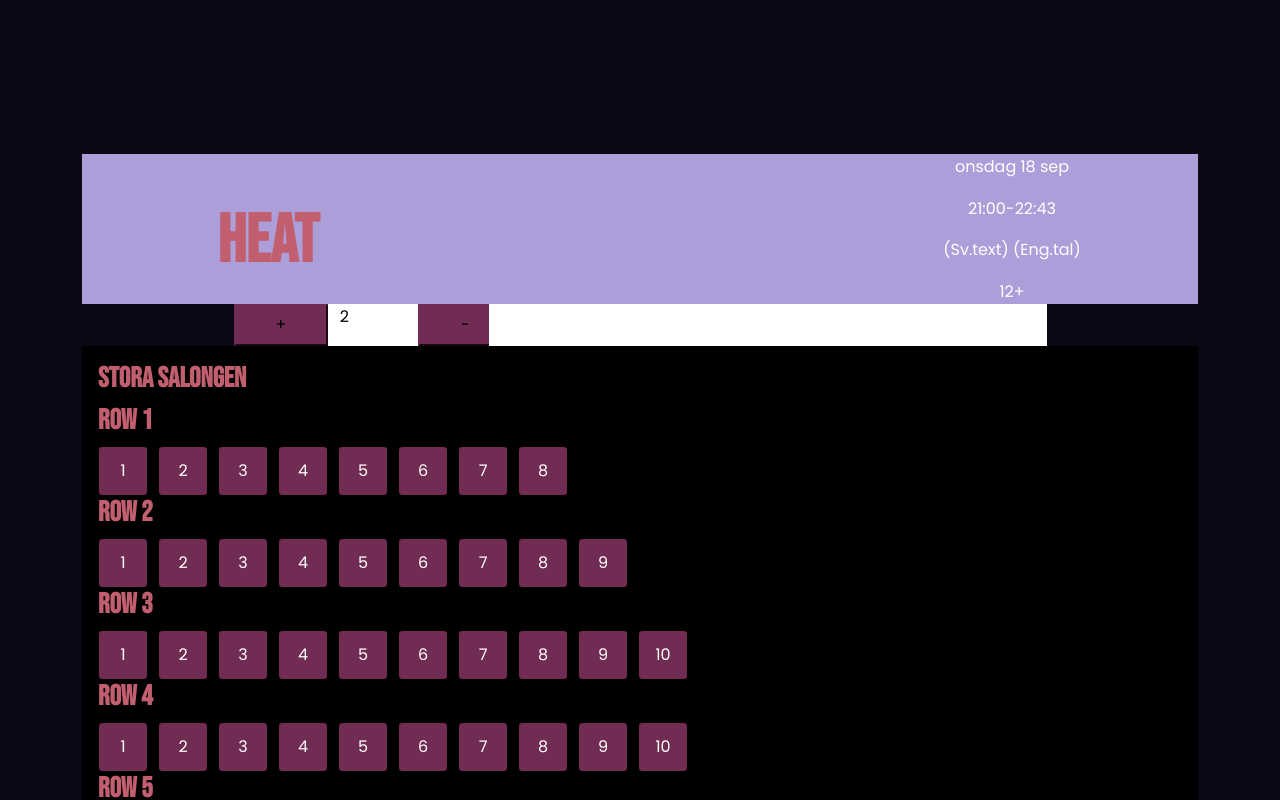
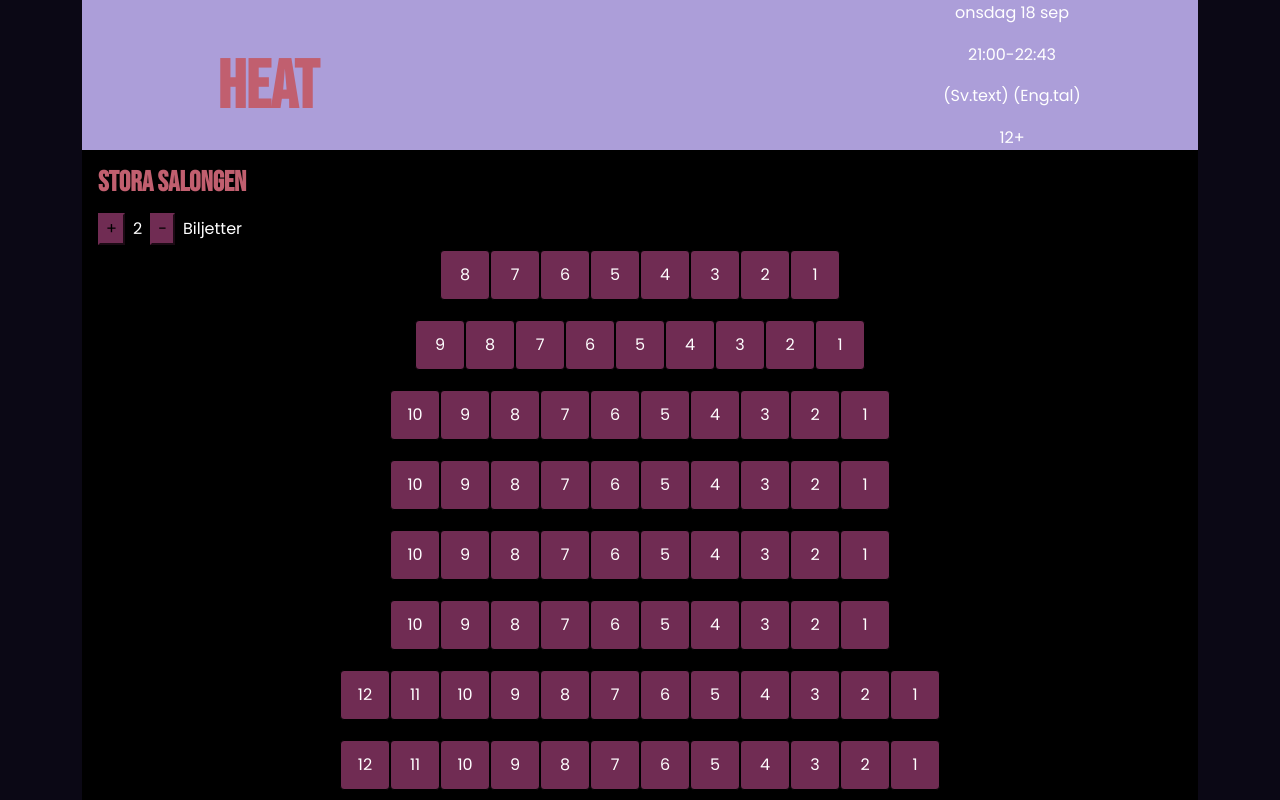
Before and after one commit to staraii/filmvisarna, a React (Vite) app: page /boka in a window 1280 px wide. Shown: the top 800 px of the page. Built offline with nearby package versions, Linux system fonts and the light colour scheme.

Commit message:
fixade stolar, state hantering samt interaktivitet

```diff
--- a/src/pages/BookingPage.tsx
+++ b/src/pages/BookingPage.tsx
@@ -1,86 +1,64 @@
 import "./bookingPage.css";
-import Container from "react-bootstrap/Container";
-import Row from "react-bootstrap/Row";
-import Col from "react-bootstrap/Col";
-import Navbar from "react-bootstrap/Navbar";
+
 import { useState } from "react";
-import Nav from "react-bootstrap/Nav";
 
 export default function BookingPage() {
-  const [showMenu, setShowMenu] = useState(true);
+  const [tickets, setTickets] = useState<number>(2);
+  const [selectedSeat, setSelectedSeat] = useState<string[]>([]);
+
   const seats = {
-    "1": 8,
-    "2": 9,
-    "3": 10,
-    "4": 10,
-    "5": 10,
-    "6": 10,
-    "7": 12,
-    "8": 12,
+    1: 8,
+    2: 9,
+    3: 10,
+    4: 10,
+    5: 10,
+    6: 10,
+    7: 12,
+    8: 12,
   };
-  let selectedTickets = 2;
 
   const seatGrid = Object.entries(seats).map(([row, seatCount]) => (
-    <div key={row} className="seat-row">
-      <h4>Row {row}</h4>
-      <div className="seat-grid">
-        {Array.from({ length: seatCount }).map((_, index) => (
-          <button key={index} className="seat">
-            {index + 1}
-          </button>
-        ))}
+    <div key={row} className="d-flex flex-row-reverse">
+      <div className="">
+        {Array.from({ length: seatCount })
+          .map((_, index) => (
+            <button
+              onClick={() => handleSeatSelect(Number(row), index)}
+              key={index}
+              className="seat"
+            >
+              {index + 1}
+            </button>
+          ))
+          .reverse()}
       </div>
     </div>
   ));
+  //gör om sätena till en klass? seatgrid constructor
+
+  function handleSeatSelect(row: number, index: number) {
+    //med stolen row och index som utgångspunkt, välj sedan row + antalet biljetter som valts
+    let seat = index + 1;
+
+    for (let i = 0; i < tickets; i++) {
+      setSelectedSeat((oldSelectedSeat) => [
+        ...oldSelectedSeat,
+        row + ":" + (seat + i) + " ",
+      ]);
+      console.log(selectedSeat);
+    }
+  }
 
   return (
     <>
-      <Navbar
-        fixed="top"
-        bg="primary"
-        className="navbar-bottom"
-        style={showMenu ? { height: "16vh" } : {}}
-      >
-        <Container className="flex-column">
-          {showMenu ? (
-            <Row xs={3} md={3} lg={3} className="navbar-row">
-              <Col>
-                <Nav.Link href="#login">Logga in</Nav.Link>
-              </Col>
-              <Col>
-                <Nav.Link href="#blimedlem">Bli medlem</Nav.Link>
-              </Col>
-              <Col>
-                <Nav.Link href="#avboka">Avboka platser</Nav.Link>
-              </Col>
-            </Row>
-          ) : null}
-          <Row xs={3} md={3} lg={3} className="navbar-row">
-            <Col>
-              <Nav.Link href="#home">Hem</Nav.Link>
-            </Col>
-            <Col>
-              <Nav.Link href="#filmer">Filmer</Nav.Link>
-            </Col>
-            <Col>
-              <button
-                type="button"
-                onClick={() => setShowMenu((showMenu) => !showMenu)}
-              >
-                Meny
-              </button>
-            </Col>
-          </Row>
-        </Container>
-      </Navbar>
-      <body className="body h-auto d-flex flex-column container">
-        <div class="container text-center booking-header">
-          <div class="row">
-            <div class="col">
-              <h1 class="pt-5">Heat</h1>
+      <body className=" h-auto d-flex flex-column container">
+        <div className="container text-center booking-header">
+          <div className="row">
+            <div className="col">
+              <h1 className="pt-5">Heat</h1>
             </div>
-            <span class="col"></span>
-            <div class="col">
+            <span className="col"></span>
+            <div className="col">
               <p>onsdag 18 sep</p>
               <p>21:00-22:43</p>
               <p>(Sv.text) (Eng.tal)</p>
@@ -88,33 +66,44 @@ export default function BookingPage() {
             </div>
           </div>
         </div>
-        <div class="d-flex w-100 justify-content-center">
-          <section class=" bg-white row w-25">
-            <button class="col">+</button>
-            <p class="col text-black">2</p>
-            <button class="col">-</button>
-          </section>
-          <section class="container bg-white w-50 row">
-            <div class="border-2 border-black"></div>
+        <div className="d-flex w-100 justify-content-center">
+          <section className="container bg-white w-50 row">
+            <div className="border-2 border-black"></div>
           </section>
         </div>
 
-        <div class="w-100 h-100 bg-black p-3 d-flex flex-column">
+        <div className="w-100 h-100 bg-black p-3 d-flex flex-column">
           <h4>Stora salongen</h4>
-          <div
-            class="d-flex align-items-center flex-row justify-content-center"
-            className="seat-container"
-          >
+          <section className="d-flex align-items-center">
+            <button
+              onClick={() => setTickets((prevTickets) => prevTickets + 1)}
+              className=""
+            >
+              +
+            </button>
+            <p className="m-2">{tickets}</p>
+            <button
+              onClick={() =>
+                setTickets((prevTickets) => Math.max(prevTickets - 1, 0))
+              }
+              className=""
+            >
+              -
+            </button>
+            <p className="m-2">Biljetter</p>
+          </section>
+
+          <div className="d-flex flex-column seat-container align-items-center">
             {seatGrid}
           </div>
         </div>
       </body>
-      <footer class="d-flex w-100 justify-content-center align-items-center container booking-header flex-row justify-content-around">
+      <footer className="d-flex w-100 justify-content-center align-items-center container booking-header flex-row justify-content-around">
         <h4>Order:</h4>
         <span>
-          <p>Biljetter: 2</p>
-          <p>Platser: 22, 23</p>
-          <p>Att betala: 300 kr</p>
+          <p>Biljetter: {tickets}</p>
+          <p>Platser: {selectedSeat}</p>
+          <p>Att betala: {tickets * 150}kr</p>
         </span>
         <button>Boka</button>
       </footer>
--- a/src/pages/bookingPage.css
+++ b/src/pages/bookingPage.css
@@ -26,14 +26,8 @@
   height: 50px;
   background-color: #702c53;
   color: white;
-  display: flex;
-  align-items: center;
-  justify-content: center;
   border: 1px solid black;
   border-radius: 4px;
-}
-.seat:hover {
-  background-color: #c15f6f;
 }
 .seat-selected {
   background-color: #c15f6f;
@@ -44,3 +38,6 @@
   align-items: center;
   min-height: 100vh;
 }
+button:hover {
+  background-color: #c15f6f;
+}
```
Also changed, not shown: src/index.css (line endings or trailing spaces).
